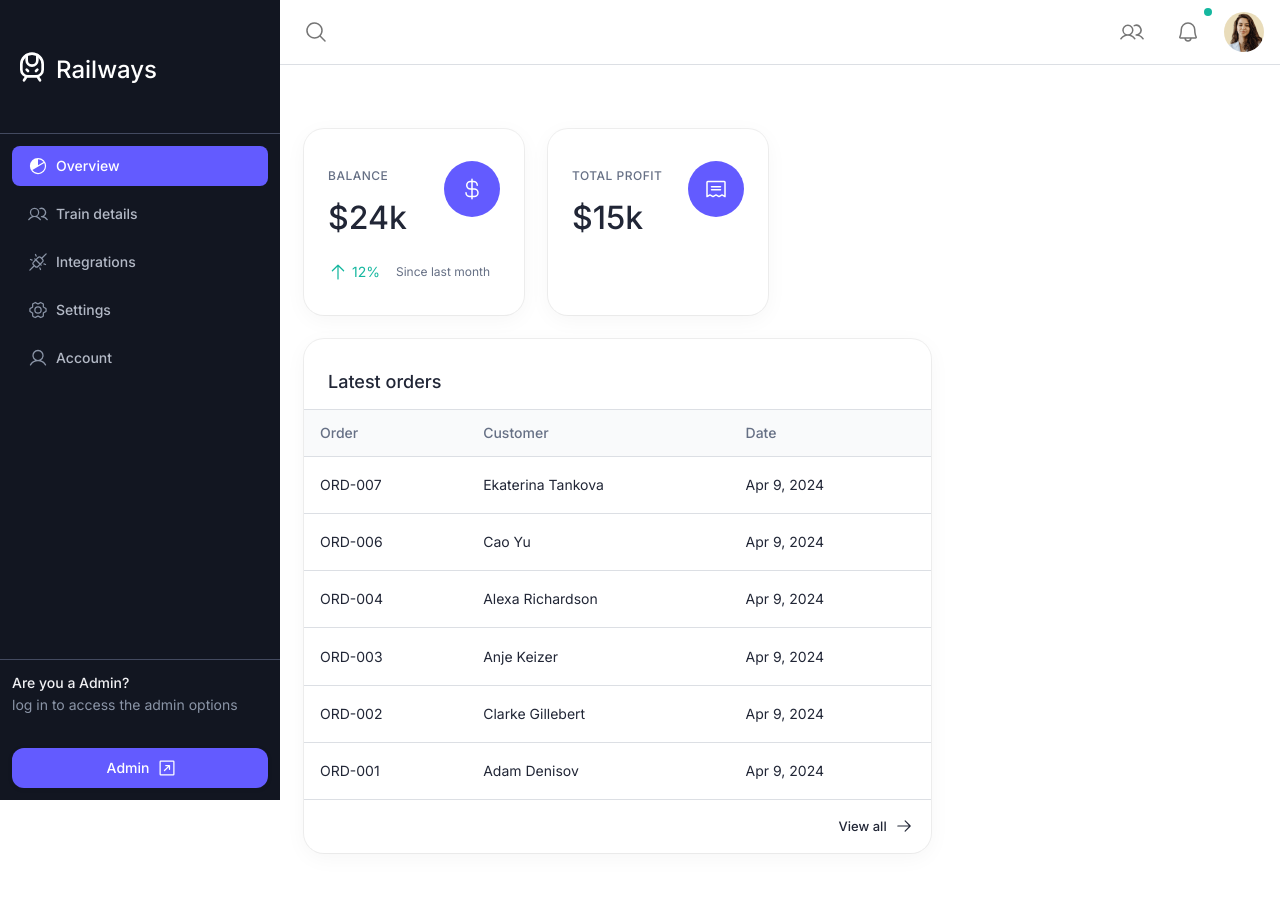
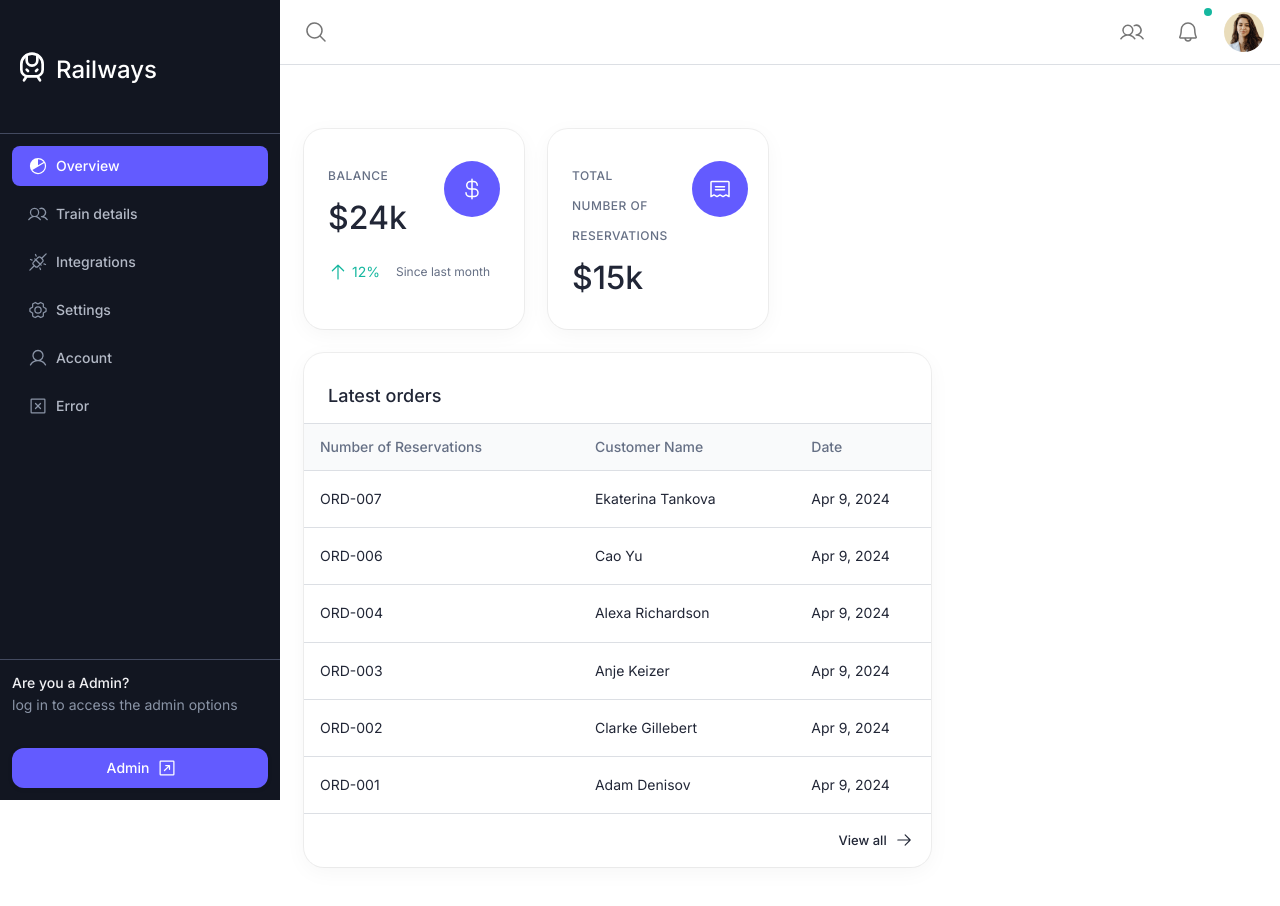
Before and after one commit to nabinghosh/railways_csbs, a Next.js app: page /dashboard in a window 1280 px wide. Shown: the top 906 px of the page. Built offline with nearby package versions, Linux system fonts and the light colour scheme; no server answers; sample sign-in values are in the browser's storage.

Commit message:
some changes done

```diff
--- a/src/components/dashboard/layout/config.ts
+++ b/src/components/dashboard/layout/config.ts
@@ -7,5 +7,5 @@ export const navItems = [
   { key: 'integrations', title: 'Integrations', href: paths.dashboard.integrations, icon: 'plugs-connected' },
   { key: 'settings', title: 'Settings', href: paths.dashboard.settings, icon: 'gear-six' },
   { key: 'account', title: 'Account', href: paths.dashboard.account, icon: 'user' },
-  // { key: 'error', title: 'Error', href: paths.errors.notFound, icon: 'x-square' },
+  { key: 'error', title: 'Error', href: paths.errors.notFound, icon: 'x-square' },
 ] satisfies NavItemConfig[];
--- a/src/components/dashboard/overview/latest-orders.tsx
+++ b/src/components/dashboard/overview/latest-orders.tsx
@@ -43,8 +43,8 @@ export function LatestOrders({ orders = [], sx }: LatestOrdersProps): React.JSX.
         <Table sx={{ minWidth: 800 }}>
           <TableHead>
             <TableRow>
-              <TableCell>Order</TableCell>
-              <TableCell>Customer</TableCell>
+              <TableCell>Number of Reservations</TableCell>
+              <TableCell>Customer Name</TableCell>
               <TableCell sortDirection="desc">Date</TableCell>
               <TableCell>Status</TableCell>
             </TableRow>
--- a/src/components/dashboard/overview/total-profit.tsx
+++ b/src/components/dashboard/overview/total-profit.tsx
@@ -19,7 +19,7 @@ export function TotalProfit({ value, sx }: TotalProfitProps): React.JSX.Element
         <Stack direction="row" sx={{ alignItems: 'flex-start', justifyContent: 'space-between' }} spacing={3}>
           <Stack spacing={1}>
             <Typography color="text.secondary" variant="overline">
-              Total Profit
+              Total Number of Reservations
             </Typography>
             <Typography variant="h4">{value}</Typography>
           </Stack>
--- a/src/paths.ts
+++ b/src/paths.ts
@@ -4,7 +4,7 @@ export const paths = {
   dashboard: {
     overview: '/dashboard',
     account: '/dashboard/account',
-    customers: '/dashboard/customers',
+    customers: '/dashboard/traindetails',
     integrations: '/dashboard/integrations',
     settings: '/dashboard/settings',
   },
```
Also changed, not shown: src/app/dashboard/traindetails/page.tsx (renamed from src/app/dashboard/customers/page.tsx, +5 -5 lines), src/components/dashboard/traindetails/traindetails-table.tsx (renamed from src/components/dashboard/customer/customers-table.tsx, +5 -5 lines), src/components/dashboard/traindetails/traindetails-filters.tsx (renamed from src/components/dashboard/customer/customers-filters.tsx).
